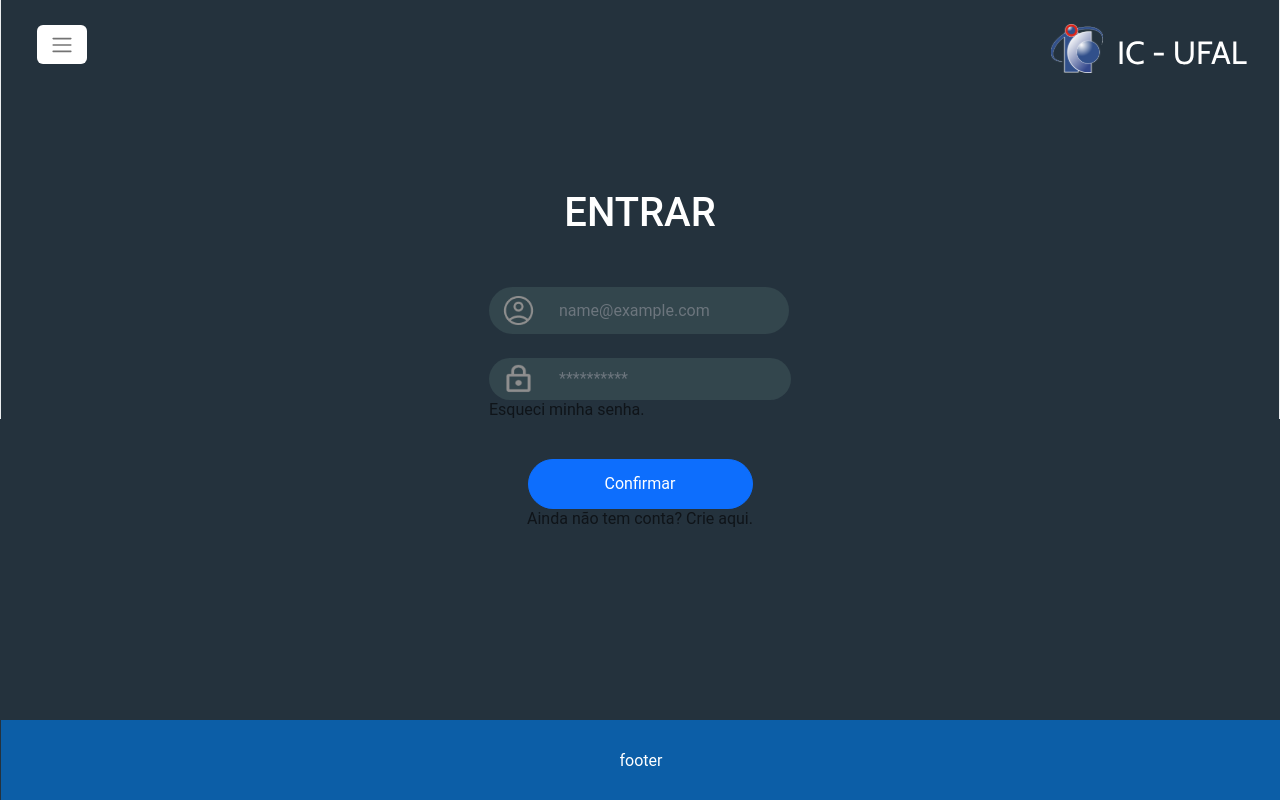
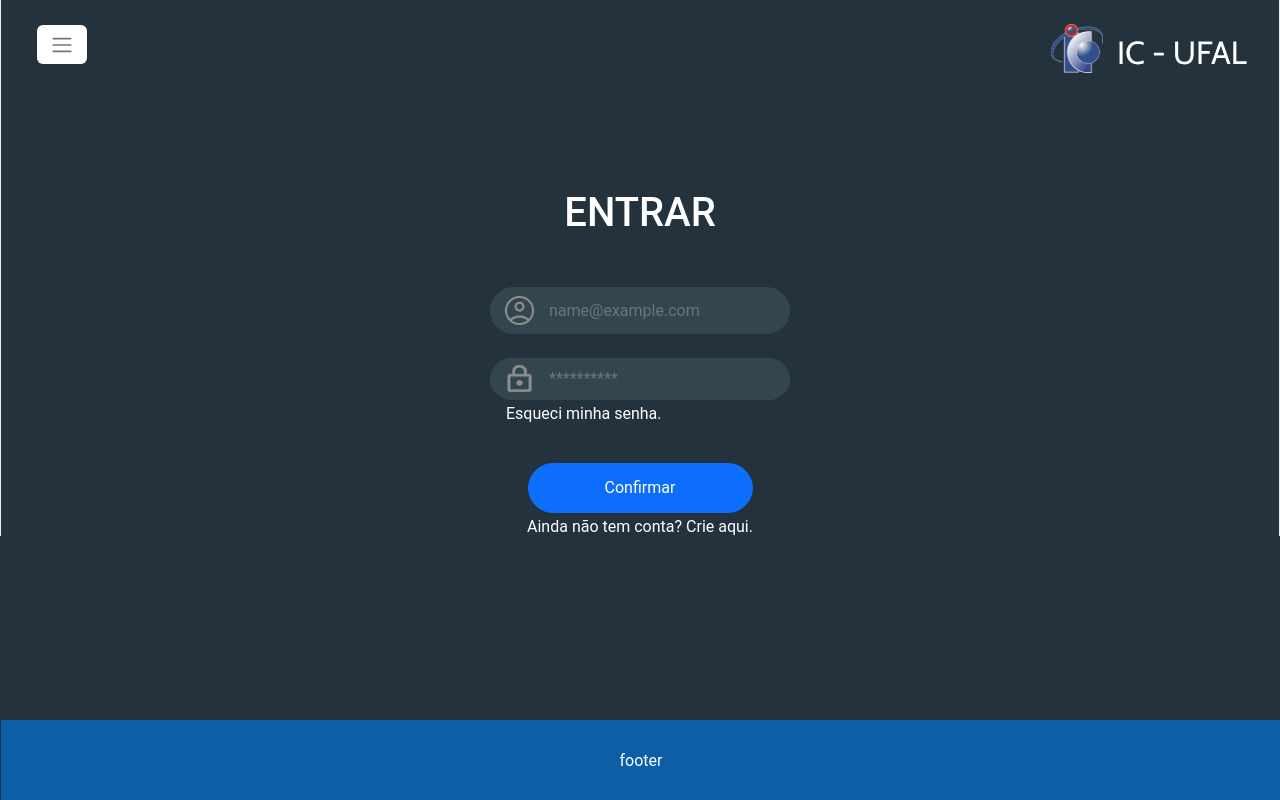
Before and after one commit to filipemota130/PlataformaSGA, a React (Vite) app: page /Login in a window 1280 px wide. Built offline with nearby package versions, Linux system fonts and the light colour scheme.

Commit message:
fix: input boxes, button, undertexts

```diff
--- a/src/pages/Login/Login.tsx
+++ b/src/pages/Login/Login.tsx
@@ -14,12 +14,13 @@ export function Login() {
                 ENTRAR
             </h1>
             <Container className="d-flex justify-content-center">
-                <div>
-                    <InputGroup className="mb-4"
+                <Form>
+                    <Form.Group className="mb-4"
                         style={{ width: "300px" }}>
+                        <div className="d-flex">
                             <InputGroup.Text className="fundo2 text-white border-0"
                                 id="inputGroup-sizing-sm"
-                            style={{ borderStartStartRadius: 25, borderEndStartRadius: 25 }}>
+                                style={{ borderStartStartRadius: 25, borderEndStartRadius: 25, marginRight:"-12px" }}>
                                 <img src="..\src\assets\account_circle.png" width="35" height="35" />
                             </InputGroup.Text>
                             <Form.Control className="fundo2 border-0"
@@ -29,36 +30,42 @@ export function Login() {
                                 type="email"
                                 placeholder="name@example.com"
                             />
-                    </InputGroup>
-                    <InputGroup>
+                        </div>
+                    </Form.Group>
+                    <Form.Group>
+                        <div className="d-flex mb-1">
                             <InputGroup.Text className="fundo2 text-white border-0"
                                 id="inputGroup-sizing-sm"
-                            style={{ borderStartStartRadius: 25, borderEndStartRadius: 25 }}>
-                            <img src="..\src\assets\lock.png" width="35" height="30"/>
+                                style={{ borderStartStartRadius: 25, borderEndStartRadius: 25, marginRight:"-12px" }}>
+                                <img src="..\src\assets\lock.png" width="35" height="30" />
                             </InputGroup.Text>
                             <Form.Control className="fundo2 border-0"
-                            style={{ borderEndEndRadius:25, borderStartEndRadius:25 }}
+                                style={{ borderEndEndRadius: 25, borderStartEndRadius: 25 }}
                                 aria-label="Small"
                                 aria-describedby="inputGroup-sizing-sm"
                                 type="password"
                                 placeholder="**********"
                             />
-                    </InputGroup>
-                    <a href=""
-                        style={{marginTop:"50px", textDecoration:"none"}}>
+                        </div>
+                        <a className="text-white ms-3"
+                            href=""
+                            style={{ textDecoration: "none" }}>
                             Esqueci minha senha.
                         </a>
-                    <div className="d-flex justify-content-center">
+                    </Form.Group>
+                    <div className="d-flex justify-content-center mb-1">
                         <Button
-                    style={{marginTop:"40px", height:"50px", width:"225px", borderRadius:25, position:"absolute"}}>
+                            style={{ marginTop: "40px", height: "50px", width: "225px", borderRadius: 25 }}>
                             Confirmar
                         </Button>
-                    <a href="..\src\pages\Cadastro_Aluno\Cadastro_aluno"
-                    style={{marginTop:"90px", position:"absolute", textDecoration:"none"}}>
+
+                    </div>
+                    <a className="d-flex justify-content-center text-white"
+                        href="..\src\pages\Cadastro_Aluno\Cadastro_aluno"
+                        style={{ textDecoration: "none" }}>
                         Ainda não tem conta? Crie aqui.
                     </a>
-                    </div>
-                </div>
+                </Form>
             </Container>
             <div style={{ position: "absolute", bottom: 0, width: "100%" }}>
                 <Footer />
```
Lines whose indentation alone changed are shown as unchanged.
